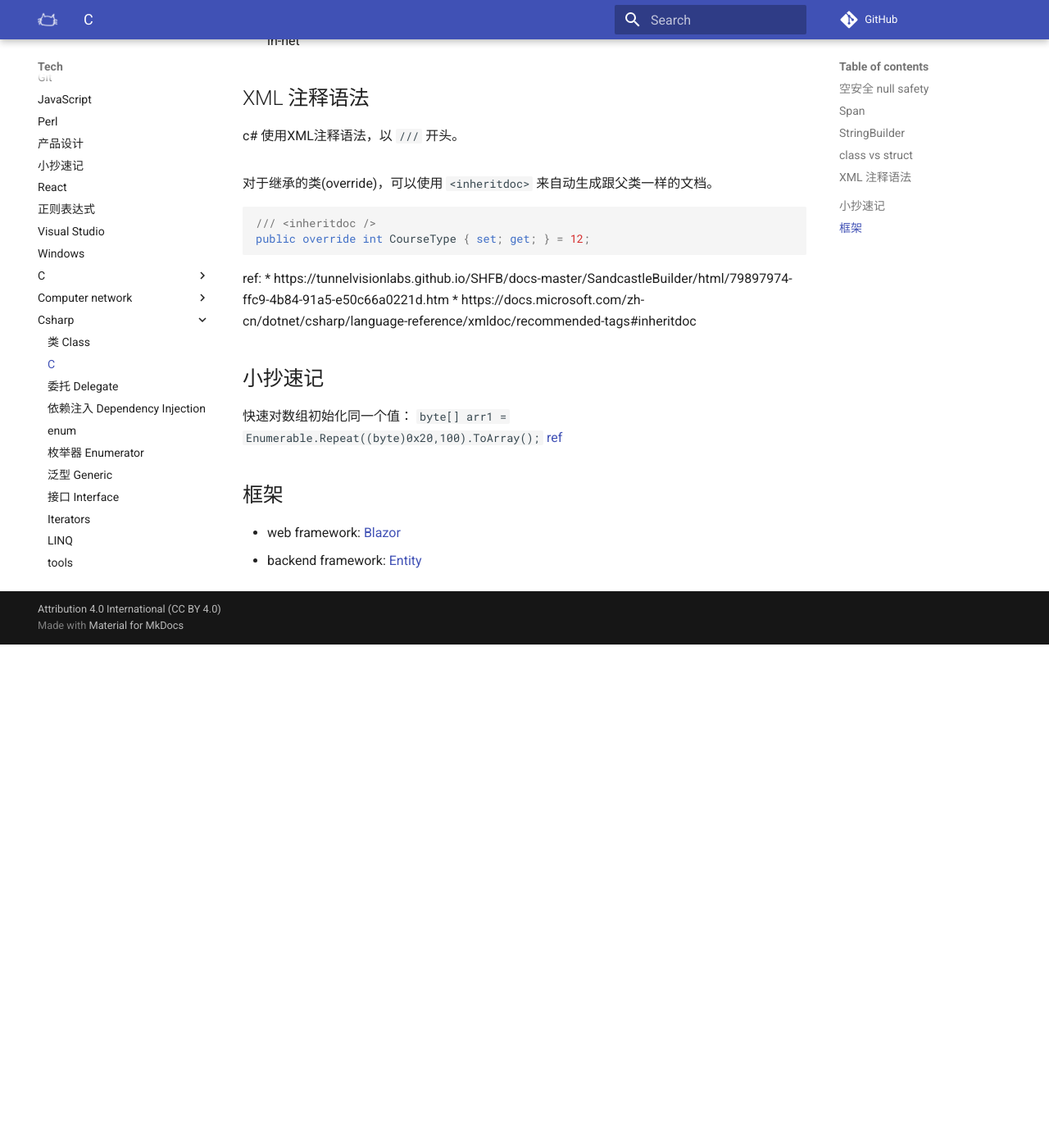
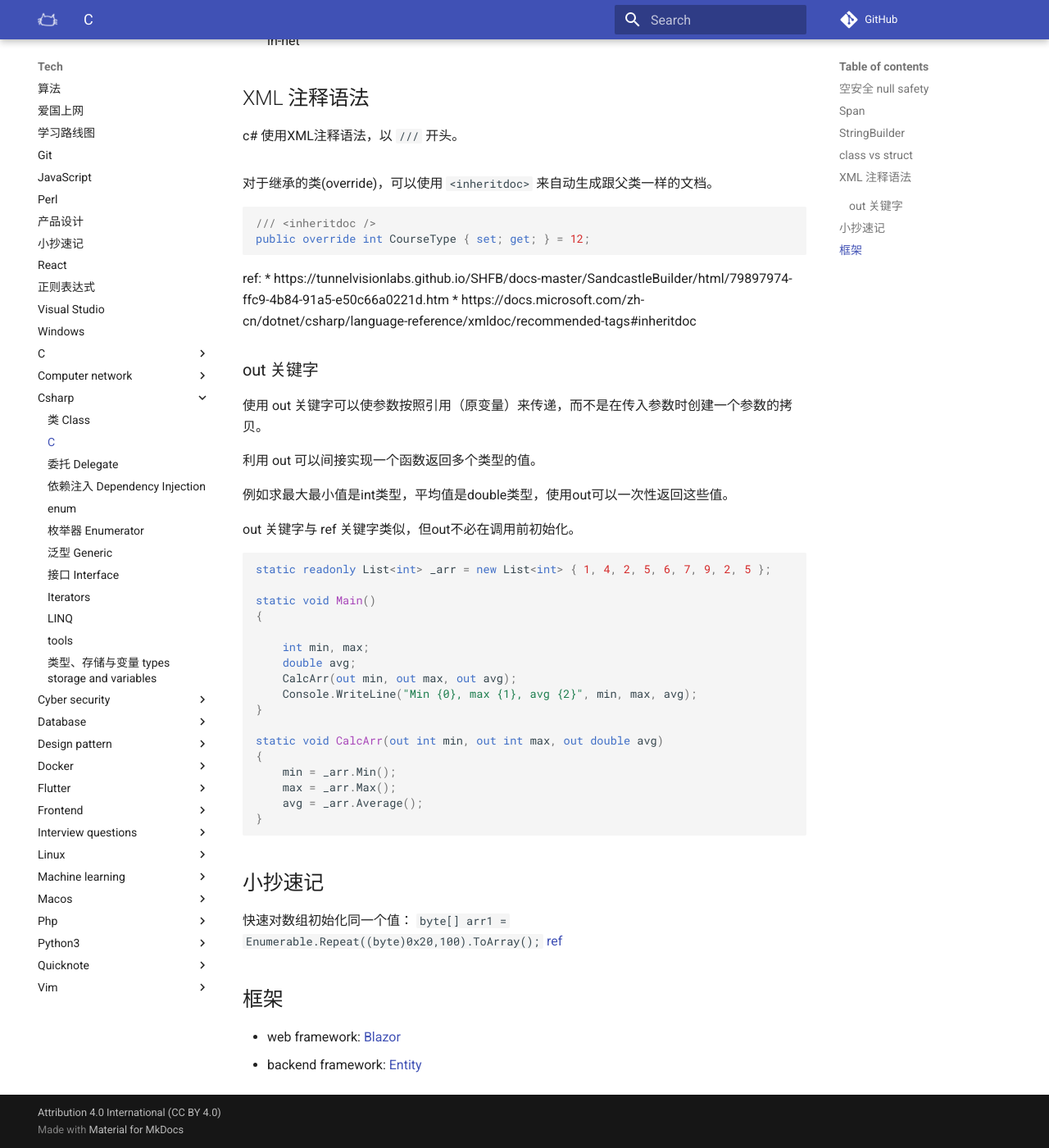
Before and after one commit to luoxufeiyan/wiki.luoxufeiyan.com, an MkDocs documentation site: the page built from docs/tech/csharp/csharp.md, in a window 1280 px wide and 1400 px high, scrolled down 1781 px. Shown: the whole window at 82% size. Built offline with MkDocs 1.6.1 and Material for MkDocs 9.7.7, drawn with Linux system fonts in a browser that asks for light colours; comment, search, counter and statistics services are not loaded; before the commit the page ends 2567 px from its top, so only the background shows below that.

Commit message:
update csharp

````diff
--- a/docs/tech/csharp/csharp.md
+++ b/docs/tech/csharp/csharp.md
@@ -89,6 +89,39 @@
 ref:
 * https://tunnelvisionlabs.github.io/SHFB/docs-master/SandcastleBuilder/html/79897974-ffc9-4b84-91a5-e50c66a0221d.htm
 * https://docs.microsoft.com/zh-cn/dotnet/csharp/language-reference/xmldoc/recommended-tags#inheritdoc
+
+### out 关键字
+
+使用 out 关键字可以使参数按照引用（原变量）来传递，而不是在传入参数时创建一个参数的拷贝。
+
+利用 out 可以间接实现一个函数返回多个类型的值。
+
+例如求最大最小值是int类型，平均值是double类型，使用out可以一次性返回这些值。
+
+out 关键字与 ref 关键字类似，但out不必在调用前初始化。
+
+```c#
+static readonly List<int> _arr = new List<int> { 1, 4, 2, 5, 6, 7, 9, 2, 5 };
+
+static void Main()
+{
+
+    int min, max;
+    double avg;
+    CalcArr(out min, out max, out avg);
+    Console.WriteLine("Min {0}, max {1}, avg {2}", min, max, avg);
+}
+
+static void CalcArr(out int min, out int max, out double avg)
+{
+    min = _arr.Min();
+    max = _arr.Max();
+    avg = _arr.Average();
+}
+```
+
+
+
 ## 小抄速记
 
 快速对数组初始化同一个值： `byte[] arr1 = Enumerable.Repeat((byte)0x20,100).ToArray();` [ref](https://stackoverflow.com/questions/6150097/initialize-a-byte-array-to-a-certain-value-other-than-the-default-null)
````
